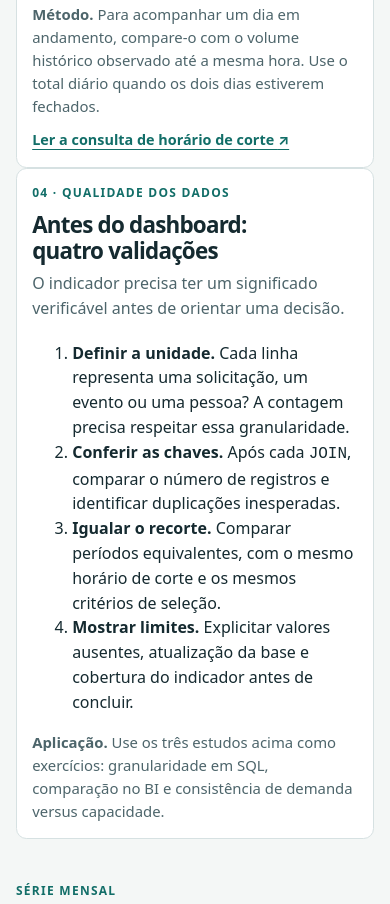
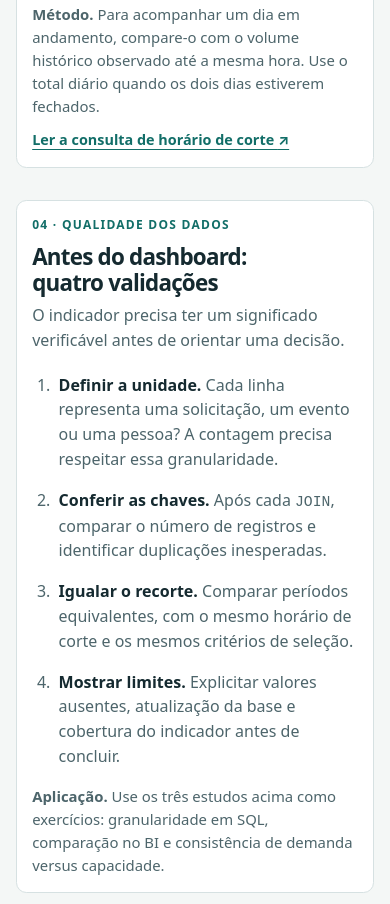
Before and after one commit to russoaugusto/portfolio-dados-operacionais, a plain HTML site: page site/index.html in a window 390 px wide. Shown: the part 1485-2389 px from the top of the page. Drawn offline with Linux system fonts and the light colour scheme; no server answers.

Commit message:
Melhora a apresentação responsiva do checklist de validação

```diff
--- a/site/styles.css
+++ b/site/styles.css
@@ -131,6 +131,11 @@ tbody tr:last-child > * { border-bottom: 0; }
 .compact-stats { grid-template-columns: repeat(2, minmax(0, 1fr)); }
 .compact-stats .stat { padding: .7rem .75rem; }
 .compact-stats dd { font-size: clamp(1.25rem, 2.4vw, 1.65rem); }
+.validation-section { margin-top: 2rem; }
+.validation-list { display: grid; grid-template-columns: repeat(2, minmax(0, 1fr)); gap: 1rem 1.3rem; padding-left: 1.4rem; }
+.validation-list li { padding-left: .25rem; color: var(--muted); }
+.validation-list strong { color: var(--ink); }
+.validation-list code { font-size: .92em; }
 .case-series { margin-top: 2.7rem; }
 .series-cases { display: grid; gap: 1rem; }
 .series-card { min-width: 0; }
@@ -143,6 +148,7 @@ tbody tr:last-child > * { border-bottom: 0; }
 .footer-inner a { color: var(--teal); font-weight: 700; }
 
 @media (max-width: 46rem) {
+  .validation-list { grid-template-columns: 1fr; }
   .shell { width: calc(100% - 2rem); }
   .case-grid { grid-template-columns: 1fr; }
   .stats { grid-template-columns: repeat(2, minmax(0, 1fr)); }
```
